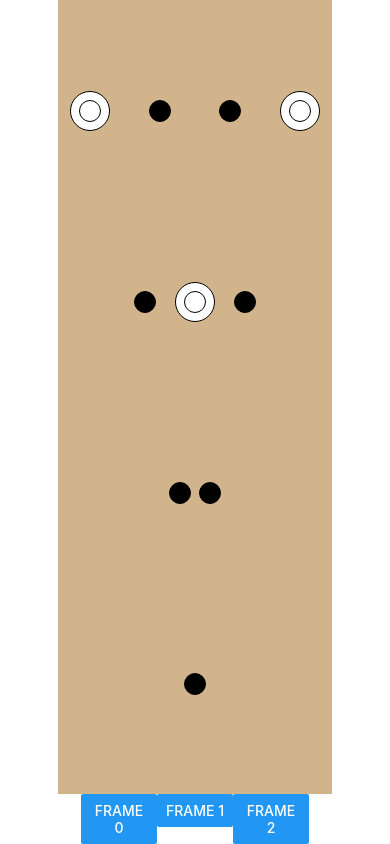
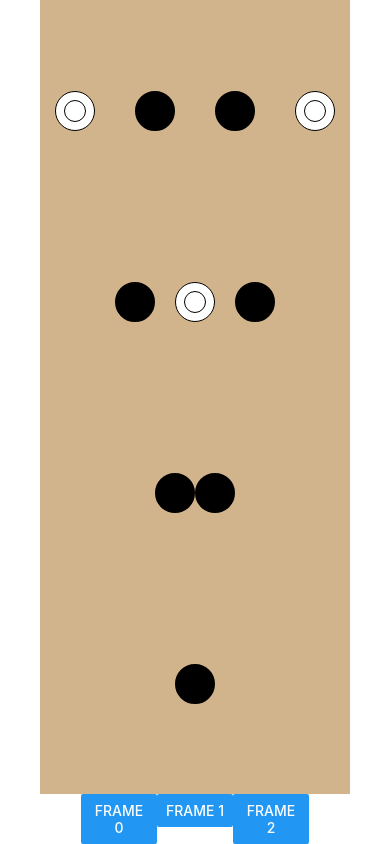
Before and after one commit to redbean87/bowling-rn, a React Native app: screen / in a window 390 px wide. Built offline with nearby package versions, Linux system fonts and the light colour scheme.

Commit message:
update pin model hande pin press

```diff
--- a/src/data/pin.js
+++ b/src/data/pin.js
@@ -4,7 +4,7 @@ const data = (frameId, id = 0) => ({
   id,
   frameId,
   position: id + 1,
-  rollKnockedDown: null,
+  downPosition: null,
   down: utils.randomBool()
 });
 
--- a/src/dataManagement/index.js
+++ b/src/dataManagement/index.js
@@ -1,12 +1,38 @@
 import data from '../data';
 
+let gameData;
+
 export const newGame = (id = 0) => {
-  return data.game(id);
+  gameData = data.game(id);
+  return gameData;
 };
 
-export const updatePin = () => {
-  // console.log('updatePin');
-  return data;
+export const updateFrame = (frameIndex, newFrame) => {
+  return {};
+};
+
+export const updatePin = (frameIndex, pinIndex, newPin) => {
+  console.log('updatePin', frameIndex, pinIndex, newPin);
+  const { frames = [] } = gameData;
+  gameData = {
+    ...gameData,
+    frames: frames.map((frame = {}, fIndex) => {
+      if (fIndex === frameIndex) {
+        const { pins = [] } = frame;
+        return {
+          ...frame,
+          pins: pins.map((pin = {}, pIndex) => {
+            if (pIndex === pinIndex) {
+              return { ...pin, ...newPin };
+            }
+            return pin;
+          })
+        };
+      }
+      return frame;
+    })
+  };
+  return gameData;
 };
 
 export const actions = {
--- a/src/screen/Game/Game.js
+++ b/src/screen/Game/Game.js
@@ -29,14 +29,22 @@ export default class Game extends React.PureComponent {
       selectedFramePosition: this.state.selectedFramePosition + 1
     });
   };
+  handlePinPress = frameIndex => {
+    return (pinIndex, pin) => {
+      this.props.handlePinPress(frameIndex, pinIndex, pin);
+    };
+  };
   render() {
-    const { count, frames = [] } = this.props;
+    const { frames = [] } = this.props;
     const { selectedFramePosition } = this.state;
     const frame = frames[selectedFramePosition];
     console.log('Game');
     return (
       <View style={styles.container}>
-        <Lane frame={frame} />
+        <Lane
+          frame={frame}
+          handlePinPress={this.handlePinPress(selectedFramePosition)}
+        />
         <View style={styles.footer}>
           <View style={styles.prev}>
             <Button
--- a/src/screen/Game/Lane.js
+++ b/src/screen/Game/Lane.js
@@ -26,14 +26,15 @@ export default class Lane extends React.PureComponent {
   );
 
   render() {
+    const { handlePinPress } = this.props;
     const [rowFour, rowThree, rowTwo, rowOne] = this.pinsByRow(this.props);
-    console.log('Lane', this.props.frame);
+    console.log('Lane');
     return (
       <View style={styles.container}>
-        <RowFour pins={rowFour} />
-        <RowThree pins={rowThree} />
-        <RowTwo pins={rowTwo} />
-        <RowOne pin={rowOne} />
+        <RowFour pins={rowFour} handlePinPress={handlePinPress} />
+        <RowThree pins={rowThree} handlePinPress={handlePinPress} />
+        <RowTwo pins={rowTwo} handlePinPress={handlePinPress} />
+        <RowOne pin={rowOne} handlePinPress={handlePinPress} />
       </View>
     );
   }
--- a/src/screen/Game/Pin.js
+++ b/src/screen/Game/Pin.js
@@ -1,5 +1,5 @@
 import React from 'react';
-import { StyleSheet, View } from 'react-native';
+import { StyleSheet, TouchableOpacity, View } from 'react-native';
 
 export default class Pin extends React.PureComponent {
   constructor(props) {
@@ -7,8 +7,18 @@ export default class Pin extends React.PureComponent {
     this.state = {};
   }
 
+  static defaultProps = {
+    handlePinPress: () => {},
+    pin: {}
+  };
+
+  onPress = pin => {
+    const { down } = pin;
+    return this.props.handlePinPress({ ...pin, down: !down });
+  };
+
   render() {
-    const { pin = {} } = this.props;
+    const { pin } = this.props;
     const { down } = pin;
 
     const pinDown = <View style={styles.down} />;
@@ -18,8 +28,12 @@ export default class Pin extends React.PureComponent {
       </View>
     );
 
-    console.log('pin', pin.position, pin.down);
-    return <View style={styles.container}>{down ? pinDown : pinUp}</View>;
+    console.log('pin', pin.position);
+    return (
+      <TouchableOpacity activeOpacity={1} onPress={() => this.onPress(pin)}>
+        <View style={styles.container}>{down ? pinDown : pinUp}</View>
+      </TouchableOpacity>
+    );
   }
 }
 
@@ -48,10 +62,10 @@ const styles = StyleSheet.create({
   down: {
     alignItems: 'center',
     justifyContent: 'center',
-    borderWidth: 1,
+    borderWidth: 2,
     borderColor: 'black',
     borderRadius: 100,
-    padding: 10,
+    padding: 18,
     backgroundColor: 'black'
   }
 });
--- a/src/screen/Game/RowFour.js
+++ b/src/screen/Game/RowFour.js
@@ -9,26 +9,32 @@ export default class RowFour extends React.PureComponent {
     this.state = {};
   }
 
+  handlePinPress = pinIndex => {
+    return pin => {
+      return this.props.handlePinPress(pinIndex, pin);
+    };
+  };
+
   render() {
     const { pins = [] } = this.props;
-    // console.log('RowFour');
+    console.log('RowFour');
     const [pinSeven, pinEight, pinNine, pinTen] = pins;
     return (
       <View style={styles.container}>
         <View style={styles.column}>
-          <Pin pin={pinSeven} />
+          <Pin pin={pinSeven} handlePinPress={this.handlePinPress(6)} />
         </View>
         <View style={styles.column} />
         <View style={styles.column}>
-          <Pin pin={pinEight} />
+          <Pin pin={pinEight} handlePinPress={this.handlePinPress(7)} />
         </View>
         <View style={styles.column} />
         <View style={styles.column}>
-          <Pin pin={pinNine} />
+          <Pin pin={pinNine} handlePinPress={this.handlePinPress(8)} />
         </View>
         <View style={styles.column} />
         <View style={styles.column}>
-          <Pin pin={pinTen} />
+          <Pin pin={pinTen} handlePinPress={this.handlePinPress(9)} />
         </View>
       </View>
     );
--- a/src/screen/Game/RowOne.js
+++ b/src/screen/Game/RowOne.js
@@ -9,16 +9,22 @@ export default class RowOne extends React.PureComponent {
     this.state = {};
   }
 
+  handlePinPress = pinIndex => {
+    return pin => {
+      return this.props.handlePinPress(pinIndex, pin);
+    };
+  };
+
   render() {
     const { pin = {} } = this.props;
-    // console.log('RowOne');
+    console.log('RowOne');
     return (
       <View style={styles.container}>
         <View style={styles.column} />
         <View style={styles.column} />
         <View style={styles.column} />
         <View style={styles.column}>
-          <Pin pin={pin} />
+          <Pin pin={pin} handlePinPress={this.handlePinPress(0)} />
         </View>
         <View style={styles.column} />
         <View style={styles.column} />
--- a/src/screen/Game/RowThree.js
+++ b/src/screen/Game/RowThree.js
@@ -9,23 +9,29 @@ export default class RowThree extends React.PureComponent {
     this.state = {};
   }
 
+  handlePinPress = pinIndex => {
+    return pin => {
+      return this.props.handlePinPress(pinIndex, pin);
+    };
+  };
+
   render() {
     const { pins = [] } = this.props;
-    // console.log('RowThree');
+    console.log('RowThree');
     const [pinFour, pinFive, pinSix] = pins;
     return (
       <View style={styles.container}>
         <View style={styles.column} />
         <View style={styles.column}>
-          <Pin pin={pinFour} />
+          <Pin pin={pinFour} handlePinPress={this.handlePinPress(3)} />
         </View>
         <View style={styles.column} />
         <View style={styles.column}>
-          <Pin pin={pinFive} />
+          <Pin pin={pinFive} handlePinPress={this.handlePinPress(4)} />
         </View>
         <View style={styles.column} />
         <View style={styles.column}>
-          <Pin pin={pinSix} />
+          <Pin pin={pinSix} handlePinPress={this.handlePinPress(5)} />
         </View>
         <View style={styles.column} />
       </View>
--- a/src/screen/Game/RowTwo.js
+++ b/src/screen/Game/RowTwo.js
@@ -9,20 +9,26 @@ export default class RowTwo extends React.PureComponent {
     this.state = {};
   }
 
+  handlePinPress = pinIndex => {
+    return pin => {
+      return this.props.handlePinPress(pinIndex, pin);
+    };
+  };
+
   render() {
     const { pins = [] } = this.props;
-    // console.log('RowTwo');F
+    console.log('RowTwo');
     const [pinTwo, pinThree] = pins;
     return (
       <View style={styles.container}>
         <View style={styles.column} />
         <View style={styles.column} />
         <View style={styles.column}>
-          <Pin pin={pinTwo} />
+          <Pin pin={pinTwo} handlePinPress={this.handlePinPress(1)} />
         </View>
         <View style={styles.column} />
         <View style={styles.column}>
-          <Pin pin={pinThree} />
+          <Pin pin={pinThree} handlePinPress={this.handlePinPress(2)} />
         </View>
         <View style={styles.column} />
         <View style={styles.column} />
--- a/src/screen/Game/index.js
+++ b/src/screen/Game/index.js
@@ -8,13 +8,12 @@ export default class DataWrapper extends React.PureComponent {
     super(props);
     this.state = dataManager.newGame();
   }
-  componentDidMount() {}
-  handleUpdatePin = () => {
-    this.setState(dataManager.actions.updatePin());
+  handlePinPress = (frameIndex, pinIndex, pin) => {
+    this.setState(dataManager.actions.updatePin(frameIndex, pinIndex, pin));
   };
   render() {
     const { frames = [] } = this.state;
     console.log('DataWrapper');
-    return <Game frames={frames} />;
+    return <Game frames={frames} handlePinPress={this.handlePinPress} />;
   }
 }
```
